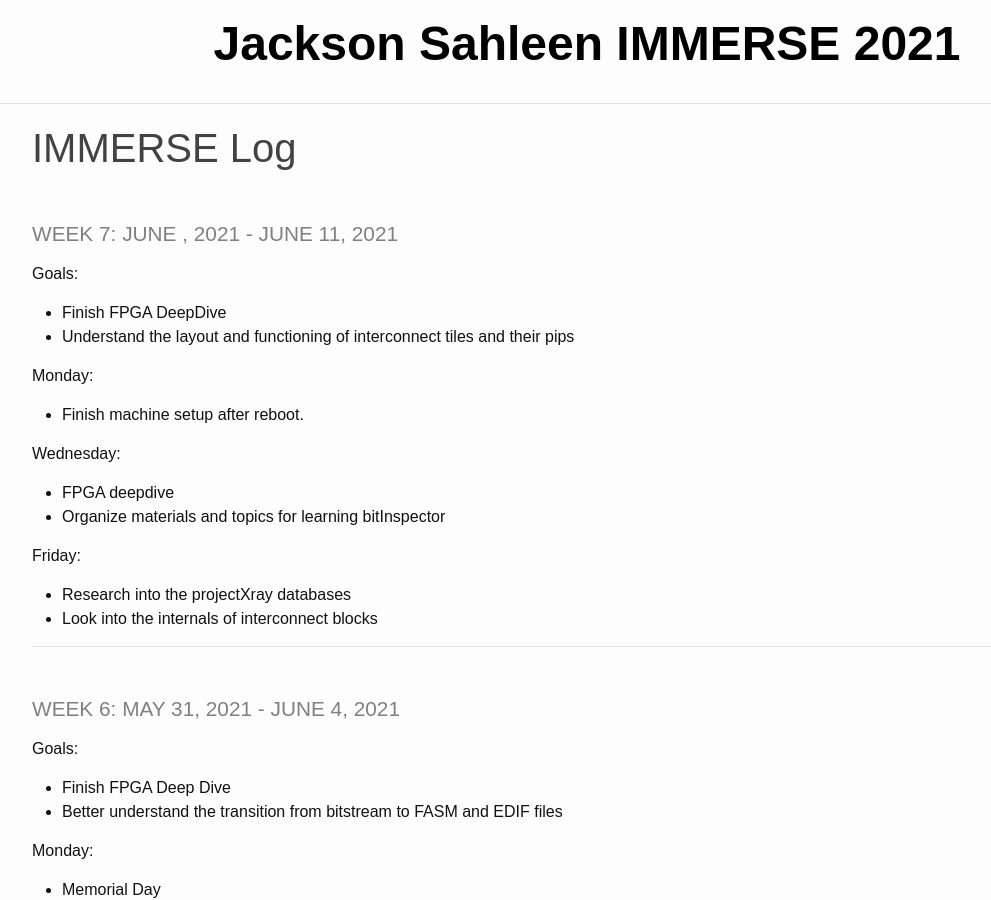
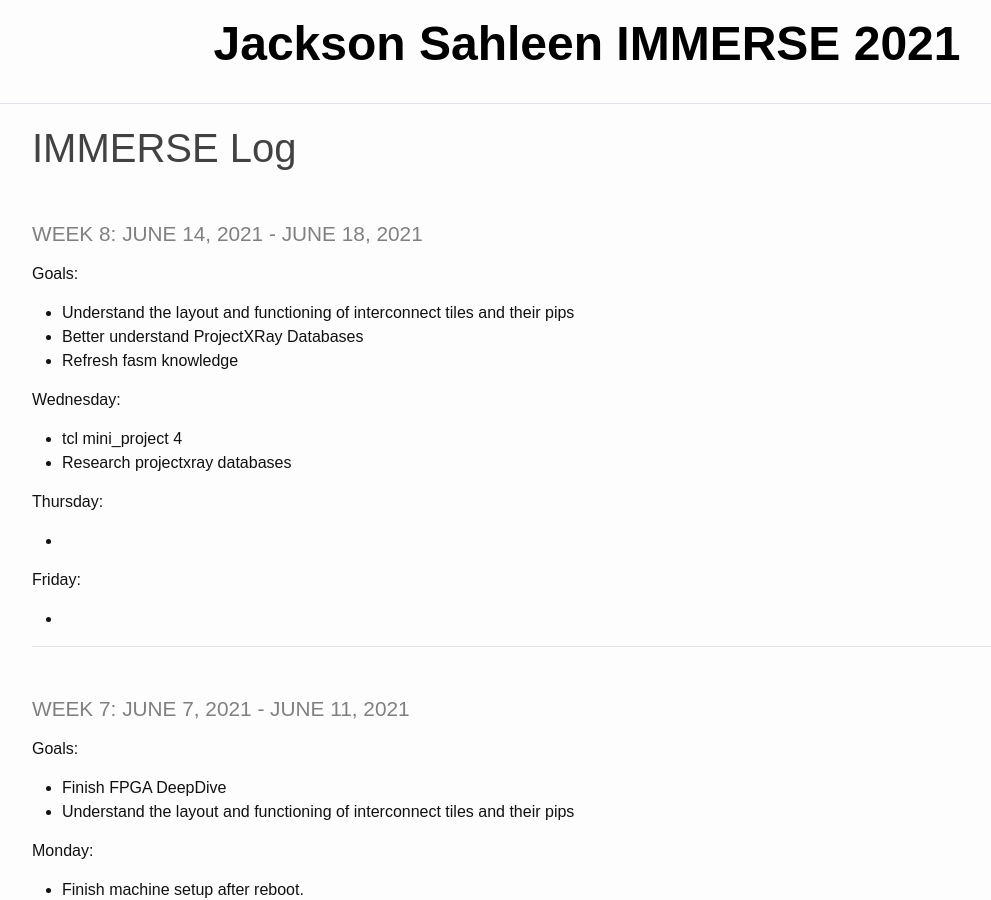
Before and after one commit to JacksonSahleen/IMMERSE_2021_log, a Jekyll site: the page built from _pages/log.md, in a window 1280 px wide and 900 px high. Shown: the whole window, without its empty margins (53-1044 px from the left). Built offline with Jekyll 4.4.1, drawn with Linux system fonts in a browser that asks for light colours.

```diff
--- a/_pages/log.md
+++ b/_pages/log.md
@@ -3,7 +3,30 @@ layout: default
 title: IMMERSE Log
 ---
 
-### Week 7: June , 2021 - June 11, 2021
+### Week 8: June 14, 2021 - June 18, 2021
+
+**Goals**:
+
+- Understand the layout and functioning of interconnect tiles and their pips
+- Better understand ProjectXRay Databases
+- Refresh fasm knowledge
+
+**Wednesday**:
+
+- tcl mini_project 4
+- Research projectxray databases
+
+**Thursday**:
+
+-
+
+**Friday**:
+
+-
+
+----
+
+### Week 7: June 7, 2021 - June 11, 2021
 
 **Goals**:
 
```
